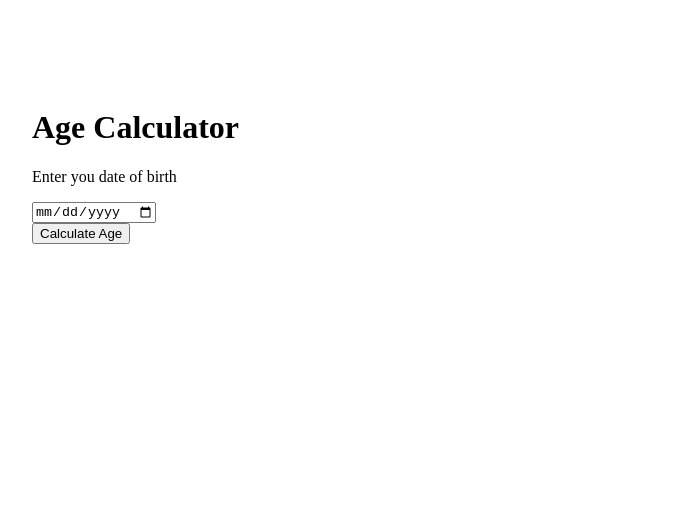
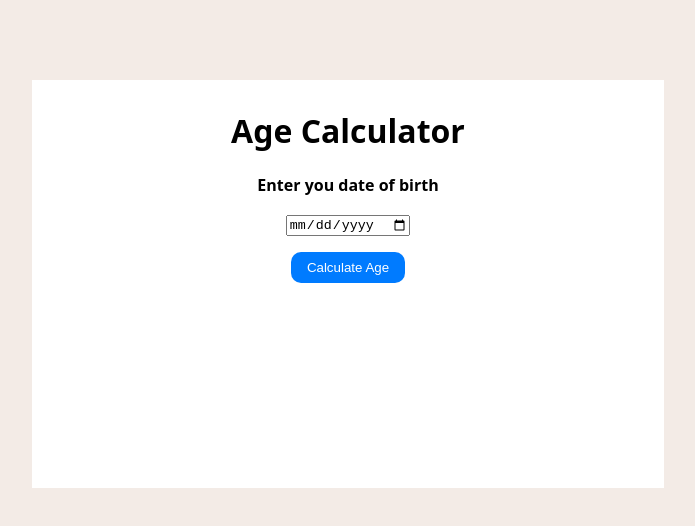
Before and after one commit to abhinavrajput1111/DOB_Calculator, a plain HTML site: page index.html in a window 1280 px wide. Shown: the whole page, without its empty margins (292-987 px from the left). Drawn offline with Linux system fonts and the light colour scheme.

Commit message:
changes in HTML file

```diff
--- a/index.html
+++ b/index.html
@@ -1,26 +1,21 @@
 <!DOCTYPE html>
 <html lang="en">
   <head>
-  <meta charset="UTF-8">
-  <meta http-equiv="X-UA-Compatible" content="IE=edge">
-  <meta name="viewport" content="width=device-width, initial-scale=1.0">
+    <meta charset="UTF-8" />
+    <meta http-equiv="X-UA-Compatible" content="IE=edge" />
+    <meta name="viewport" content="width=device-width, initial-scale=1.0" />
     <title>Document</title>
-  <link rel="stylesheet" href="dob.css">
+    <link rel="stylesheet" href="style.css" />
   </head>
   <body>
     <div id="wrapper">
-
-    <h1 id="heading-Age"> Age Calculator </h1>
-  <p class="dob-text"> Enter you date of birth
-  </p>
-  <input type="date" id="input"><br>
-  <button id="btn"> Calculate Age </button>
+      <h1 id="heading-Age">Age Calculator</h1>
+      <p class="dob-text">Enter you date of birth</p>
+      <input type="date" id="input" /><br />
+      <button id="btn">Calculate Age</button>
 
       <p id="output"></p>
-
     </div>
-
-
 
     <script src="dob.js"></script>
   </body>
--- a/style.css
+++ b/style.css
@@ -1,6 +1,6 @@
 body {
   font-family: system-ui;
-  background: #e8e1dc;
+  background: #f3ebe6;
   color: black;
   /*   color: white; */
   text-align: center;
@@ -34,3 +34,15 @@ body {
   width: 100%;
   max-width: 300px;
 }
+/*
+#wrapper {
+  background-color: #dd5c00;
+} */
+
+/* .box {
+  height: 100%;
+  width: 60%;
+  margin-left: auto;
+  margin-right: auto;
+  background-color: #cac7c5;
+} */
```
Also changed, not shown: dob.js (+9 -11 lines). Lines whose indentation alone changed are shown as unchanged.
